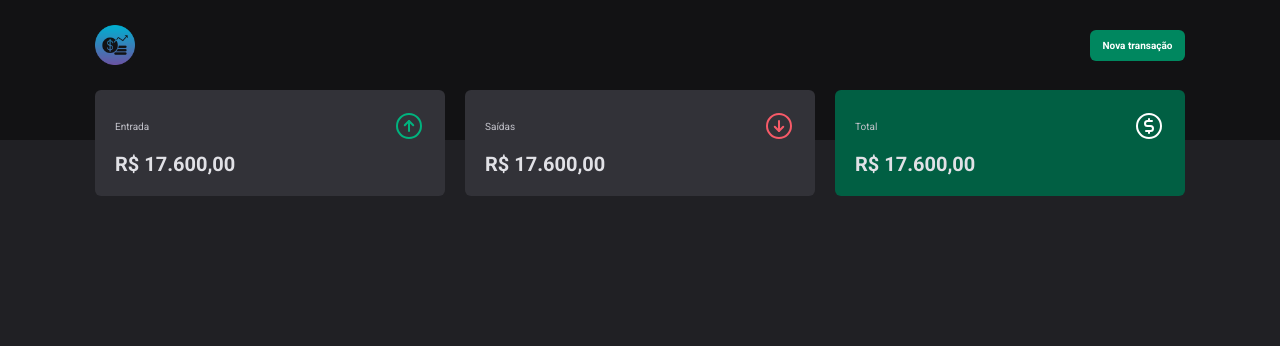
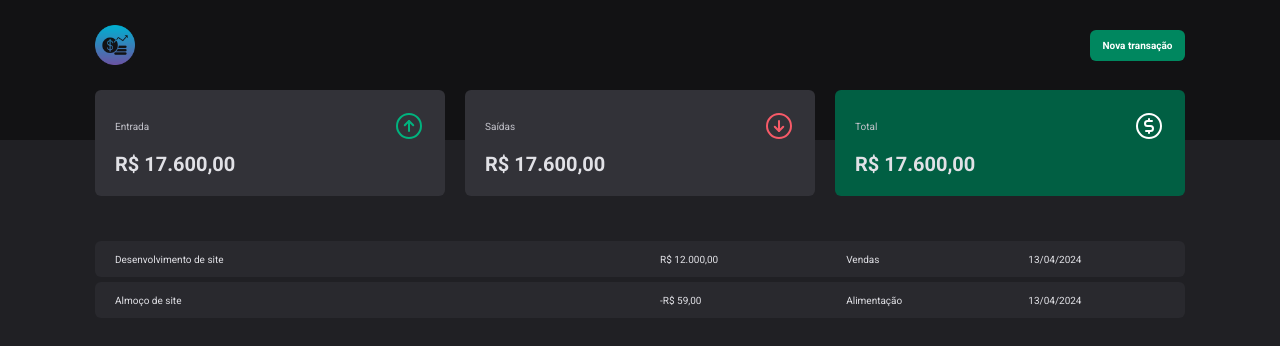
Before and after one commit to fabriciofcastro/react-api, a React (Vite) app: page / in a window 1280 px wide. Shown: the top 346 px of the page. Built offline with nearby package versions, Linux system fonts and the light colour scheme.

Commit message:
Criado table e estilizando

```diff
--- a/src/pages/Transactions/index.tsx
+++ b/src/pages/Transactions/index.tsx
@@ -1,5 +1,6 @@
 import { Header } from "../../components/Header"
 import { Summary } from "../../components/Summary"
+import { TransactionContainer, TransactionTable } from "./styles"
 
 
 export const Transactions = () => {
@@ -7,6 +8,26 @@ export const Transactions = () => {
     <div>
       <Header />
       <Summary />
+
+      <TransactionContainer >
+      <TransactionTable>
+        <tbody>
+          <tr>
+            <td width="50%" >Desenvolvimento de site </td>
+            <td>R$ 12.000,00</td>
+            <td>Vendas</td>
+            <td>13/04/2024</td>
+          </tr>
+          <tr>
+            <td width="50%" >Almoço de site </td>
+            <td> -R$ 59,00</td>
+            <td>Alimentação</td>
+            <td>13/04/2024</td>
+          </tr>
+
+        </tbody>
+      </TransactionTable>
+      </TransactionContainer>
     </div>
   )
 }
--- a/src/pages/Transactions/styles.ts
+++ b/src/pages/Transactions/styles.ts
@@ -0,0 +1,30 @@
+import styled from 'styled-components'
+
+export const TransactionContainer = styled.main`
+  max-width: 1120px;
+  width: 100%;
+  margin: 4rem auto 0;
+  padding: 0 1.5rem;
+
+`
+
+export const TransactionTable = styled.table`
+  width: 100%;
+  border-collapse: separate;
+  border-spacing: 0 0.5rem;
+
+  td {
+    padding: 1.25rem 2rem;
+    background-color: ${({theme}) => theme['gray-700']};
+
+    &:first-child {
+      border-top-left-radius: 6px;
+      border-bottom-left-radius: 6px;
+    }
+
+    &:last-child {
+      border-top-right-radius: 6px;
+      border-bottom-right-radius: 6px;
+    }
+  }
+`
```
